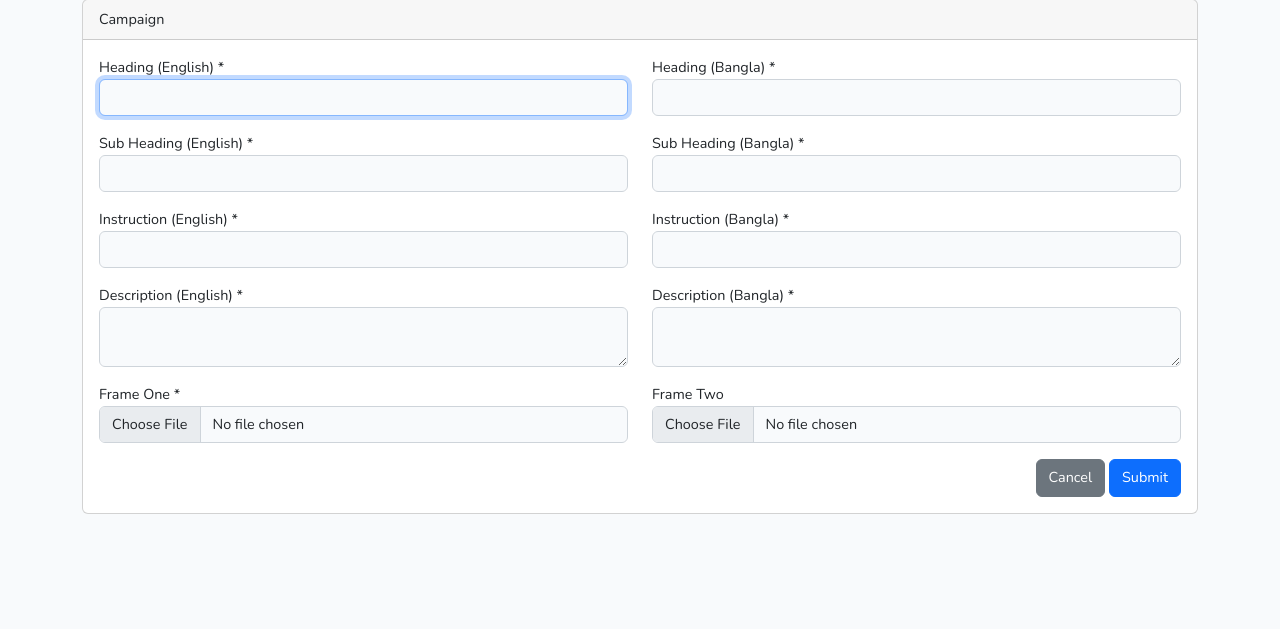
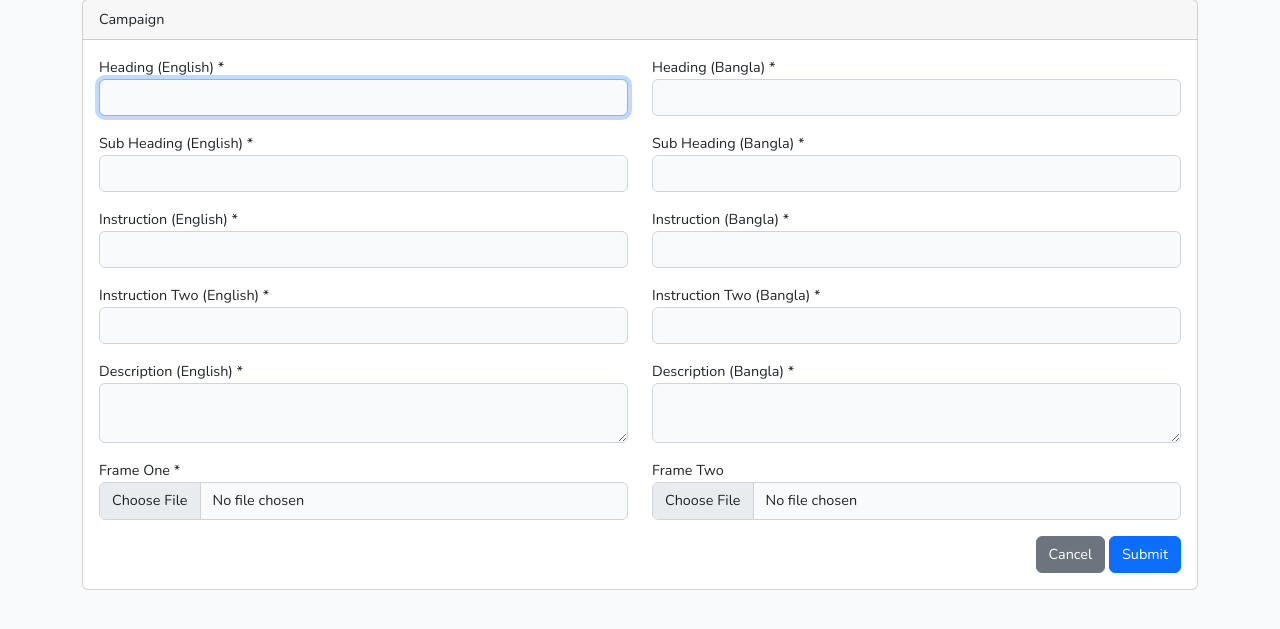
Before and after one commit to Azizul-Islam/frame, a Laravel app: page /admin/campaigns/create in a window 1280 px wide. Shown: the part 80-709 px from the top of the page. Run offline with Laravel 10, Linux system fonts and the light colour scheme; the visitor is signed in with stand-in values (Sample User, id 1); style sheets or scripts are compiled from the project's sources.

Commit message:
instruction two add

```diff
--- a/app/Http/Controllers/CampaignController.php
+++ b/app/Http/Controllers/CampaignController.php
@@ -38,6 +38,8 @@ class CampaignController extends Controller
             'sub_heading_bn' => 'required|string',
             'instruction_en' => 'required|string',
             'instruction_bn' => 'required|string',
+            'instruction_two_en' => 'required|string',
+            'instruction_two_bn' => 'required|string',
             'description_en' => 'required|string',
             'description_bn' => 'required|string',
             'frame_one'          => 'required|mimes:jpeg,jpg,png',
@@ -89,6 +91,8 @@ class CampaignController extends Controller
             'sub_heading_bn' => 'required|string',
             'instruction_en' => 'required|string',
             'instruction_bn' => 'required|string',
+            'instruction_two_en' => 'required|string',
+            'instruction_two_bn' => 'required|string',
             'description_en' => 'required|string',
             'description_bn' => 'required|string',
             'frame_one'          => 'nullable|mimes:jpeg,jpg,png',
--- a/app/Models/Campaign.php
+++ b/app/Models/Campaign.php
@@ -16,6 +16,8 @@ class Campaign extends Model
         'sub_heading_bn',
         'instruction_en',
         'instruction_bn',
+        'instruction_two_en',
+        'instruction_two_bn',
         'meta_title',
         'description_en',
         'description_bn',
--- a/resources/views/admin/campaign/create.blade.php
+++ b/resources/views/admin/campaign/create.blade.php
@@ -79,6 +79,28 @@
                         </div>
                         <div class="row mb-3">
                             <div class="col-md-6">
+                                <label for="instruction_two_en">{{ __('Instruction Two (English)') }} *</label>
+                                <input id="instruction_two_en" type="text" class="form-control @error('instruction_two_en') is-invalid @enderror" name="instruction_two_en" value="{{ old('instruction_two_en') }}" autofocus>
+
+                                @error('instruction_two_en')
+                                    <span class="invalid-feedback" role="alert">
+                                        <strong>{{ $message }}</strong>
+                                    </span>
+                                @enderror
+                            </div>
+                            <div class="col-md-6">
+                                <label for="instruction_two_bn">{{ __('Instruction Two (Bangla)') }} *</label>
+                                <input id="instruction_two_bn" type="text" class="form-control @error('instruction_two_bn') is-invalid @enderror" name="instruction_two_bn" value="{{ old('instruction_two_bn') }}" autofocus>
+
+                                @error('instruction_two_bn')
+                                    <span class="invalid-feedback" role="alert">
+                                        <strong>{{ $message }}</strong>
+                                    </span>
+                                @enderror
+                            </div>
+                        </div>
+                        <div class="row mb-3">
+                            <div class="col-md-6">
                                 <label for="description_en">{{ __('Description (English)') }} *</label>
                                 <textarea id="description_en" type="text" class="form-control @error('description_en') is-invalid @enderror" name="description_en" autofocus>{{ old('description_en') }}</textarea>
 
--- a/resources/views/welcome.blade.php
+++ b/resources/views/welcome.blade.php
@@ -262,7 +262,7 @@
                     </div>
                     <div class="z-10 rounded-xl border-t-4 border-primary p-11 shadow-center-2xl">
                         <div class="mb-4">
-                            <h3 class="text-2xl">ডিজিটাল ব্যানারের জন্য আপনার তথ্য দিন:</h3>
+                            <h3 class="text-2xl">{{ $setting->language == 'en' ? $campaign->instruction_two_en : $campaign->instruction_two_bn }}</h3>
                         </div>
                         <form action="" id="perticipant_form" enctype="multipart/form-data">
                             @csrf
--- a/routes/web.php
+++ b/routes/web.php
@@ -12,6 +12,17 @@ use Illuminate\Support\Facades\Route;
 | be assigned to the "web" middleware group. Make something great!
 |
 */
+
+
+Route::get('/cc', function() {
+    \Artisan::call('cache:clear');
+    \Artisan::call('view:clear');
+    \Artisan::call('route:clear');
+    \Artisan::call('config:clear');
+    \Artisan::call('config:cache');
+
+    return 'DONE';
+});
 
 Route::get('/', [App\Http\Controllers\SettingController::class,'index']);
 
```
Also changed, not shown: resources/views/admin/campaign/edit.blade.php (+22 -0 lines).
